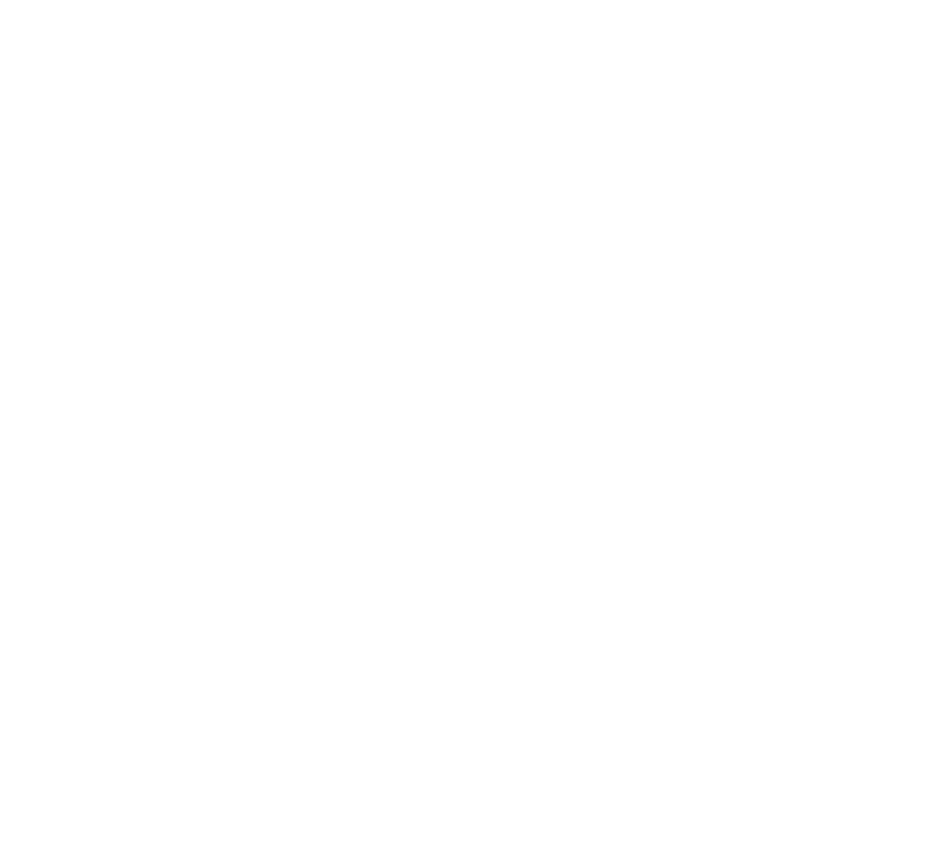
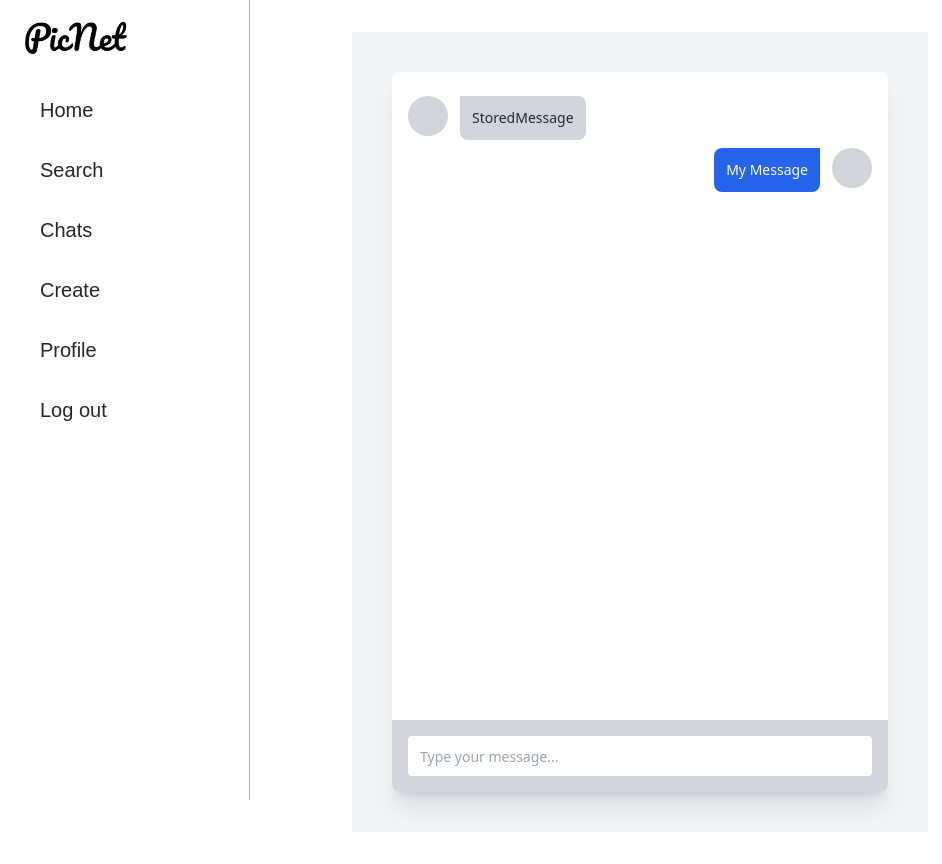
Before and after one commit to JuanHidalgoB/PicNet, a React (Vite) app in the folder PicNet/: page /chat in a window 1280 px wide. Before the commit this address had no page. Shown: the whole page, without its empty margins (0-942 px from the left). Before the commit the page ends 800 px from the top, so only its background shows below. Built offline with nearby package versions, Linux system fonts and the light colour scheme.

Commit message:
chat layout

```diff
--- a/PicNet/src/App.jsx
+++ b/PicNet/src/App.jsx
@@ -1,6 +1,7 @@
 import { Login } from "./Pages/Login";
 import { Home } from "./Pages/Home";
 import { Routes, Route, Navigate } from "react-router-dom";
+import {Chat} from './Pages/Chat'
 import {Post} from './Components/Post'
 import moduleName from 'module'
 import NavBar from "./Components/NavBar";
@@ -10,6 +11,7 @@
     <Routes>
       <Route path="/login" element={<Login />} />
       <Route path="/home" element={<Home />} />
+      <Route path="/chat" element={<Chat/>} />
       <Route path="/" element={<Navigate to="/login" />} />
     </Routes>
   );
--- a/PicNet/src/Components/NavBar.jsx
+++ b/PicNet/src/Components/NavBar.jsx
@@ -14,7 +14,7 @@
               <a href="/search">Search</a>
           </li>
           <li>
-            <a href="/chats">Chats</a>
+            <a href="/chat">Chats</a>
           </li>
           <li>
             <a href="/create">Create</a>
--- /dev/null
+++ b/PicNet/src/Pages/Chat.jsx
@@ -0,0 +1,46 @@
+import NavBar from "../Components/NavBar";
+export const Chat = () => {
+  return (
+    <>
+      <NavBar />
+      <body className="flex flex-col items-center justify-center min-h-screen bg-gray-100 text-gray-800 p-10">
+        <div className="flex flex-col flex-grow w-full max-w-xl bg-white shadow-xl rounded-lg overflow-hidden">
+          <div className="flex flex-col flex-grow h-0 p-4 overflow-auto">
+
+
+            <div className="flex w-full mt-2 space-x-3 max-w-xs">
+              <div className="flex-shrink-0 h-10 w-10 rounded-full bg-gray-300"></div>
+              <div>
+                <div className="bg-gray-300 p-3 rounded-r-lg rounded-bl-lg">
+                  <p className="text-sm">StoredMessage</p>
+                </div>
+              </div>
+            </div>
+
+
+            <div className="flex w-full mt-2 space-x-3 max-w-xs ml-auto justify-end">
+              <div>
+                <div className="bg-blue-600 text-white p-3 rounded-l-lg rounded-br-lg">
+                  <p className="text-sm">My Message</p>
+                </div>
+              </div>
+              <div className="flex-shrink-0 h-10 w-10 rounded-full bg-gray-300"></div>
+            </div>
+
+
+          </div>
+
+          <div className="bg-gray-300 p-4">
+            <input
+              className="flex items-center h-10 w-full rounded px-3 text-sm"
+              type="text"
+              placeholder="Type your message..."
+            />
+          </div>
+
+
+        </div>
+      </body>
+    </>
+  );
+};
```
Also changed, not shown: PicNet/src/Pages/Messages.jsx (deleted).
